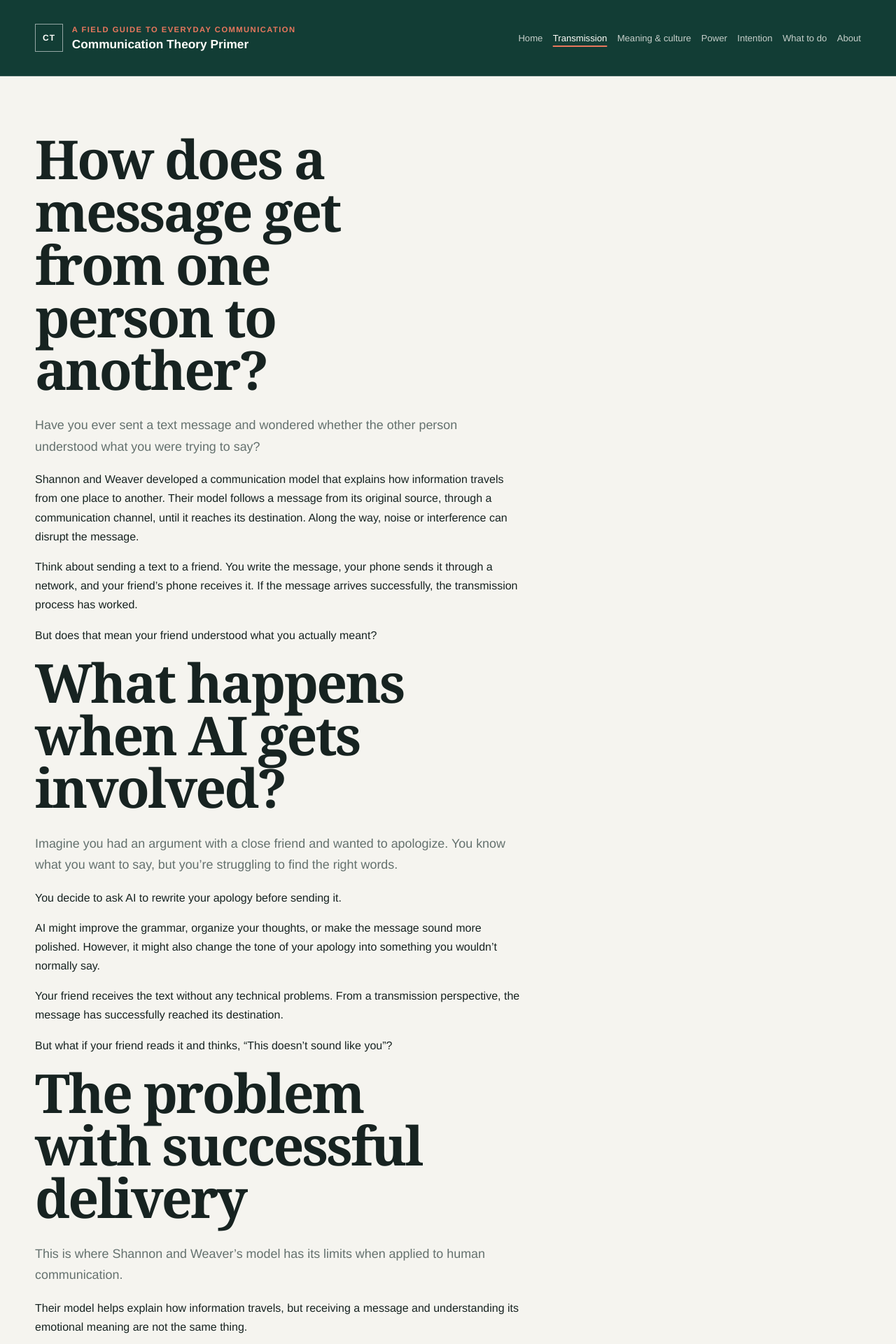
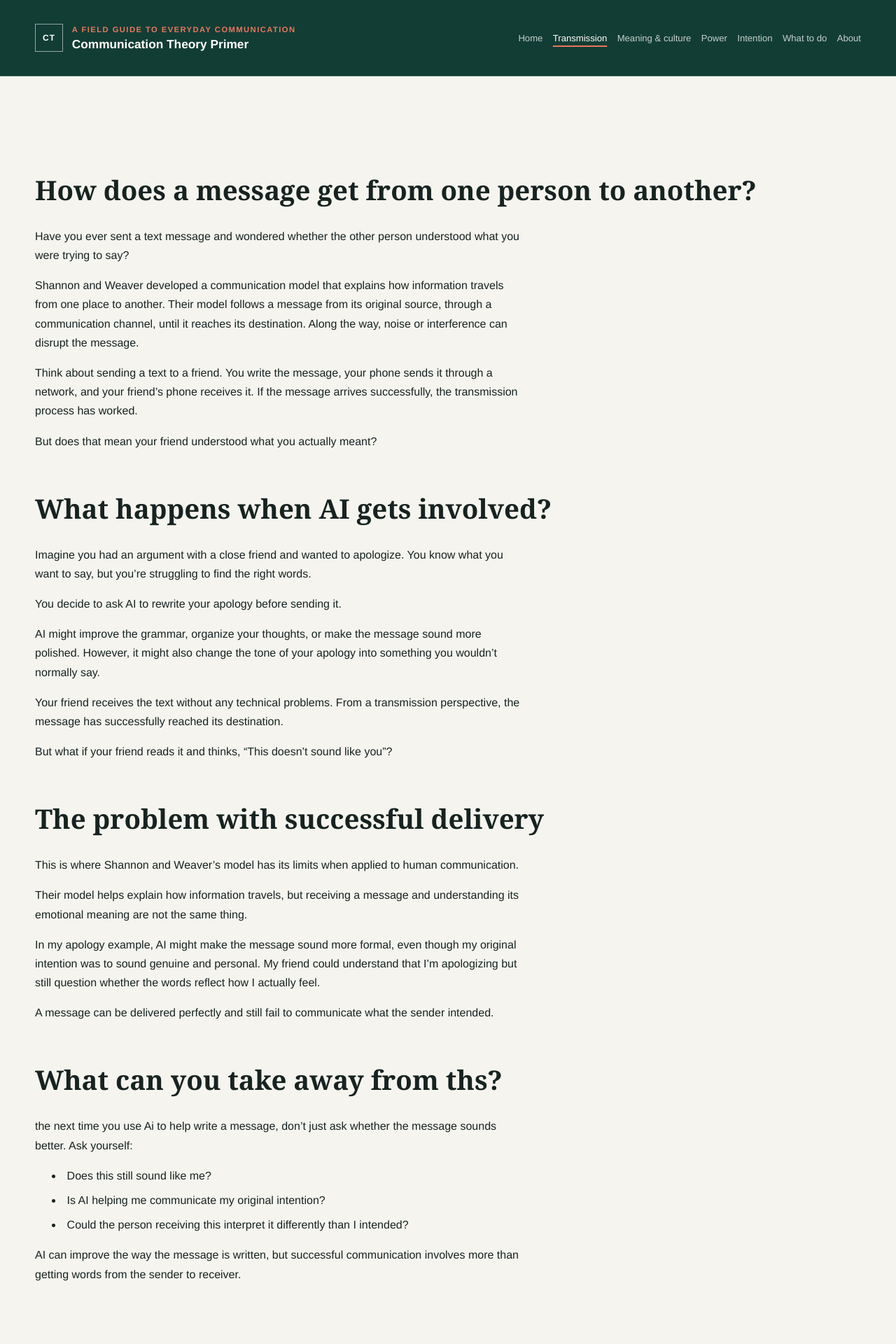
Before and after one commit to abbyduffer12/comm-primer, a Jekyll site: the page built from pages/transmission-view.md, in a window 1280 px wide. Shown: the top 1920 px of the page at 70% size. Built offline with Jekyll 4.4.1, drawn with Linux system fonts in a browser that asks for light colours.

Commit message:
Change headings to improve document structure
Updated headings from H1 to H2 for better structure.

```diff
--- a/pages/transmission-view.md
+++ b/pages/transmission-view.md
@@ -2,7 +2,7 @@
 title: "The transmission view and its limits"
 ---
 
-# How does a message get from one person to another?
+## How does a message get from one person to another?
 
 Have you ever sent a text message and wondered whether the other person understood what you were trying to say?
 
@@ -12,7 +12,7 @@ Think about sending a text to a friend. You write the message, your phone sends
 
 But does that mean your friend understood what you actually meant?
 
-# What happens when AI gets involved?
+## What happens when AI gets involved?
 
 Imagine you had an argument with a close friend and wanted to apologize. You know what you want to say, but you're struggling to find the right words.
 
@@ -24,7 +24,7 @@ Your friend receives the text without any technical problems. From a transmissio
 
 But what if your friend reads it and thinks, "This doesn't sound like you"?
 
-# The problem with successful delivery
+## The problem with successful delivery
 
 This is where Shannon and Weaver's model has its limits when applied to human communication.
 
@@ -34,7 +34,7 @@ In my apology example, AI might make the message sound more formal, even though
 
 A message can be delivered perfectly and still fail to communicate what the sender intended.
 
-# What can you take away from ths?
+## What can you take away from ths?
 
 the next time you use Ai to help write a message, don't just ask whether the message sounds better.
 Ask yourself:
```
